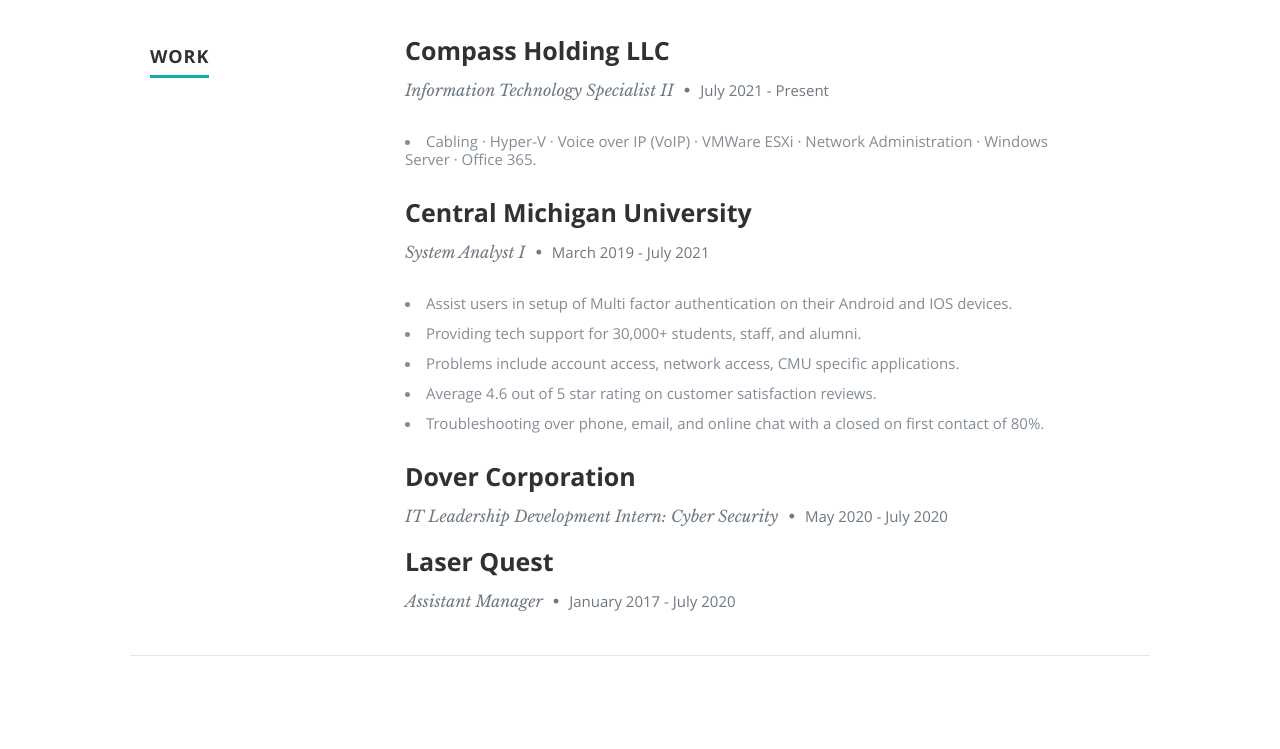
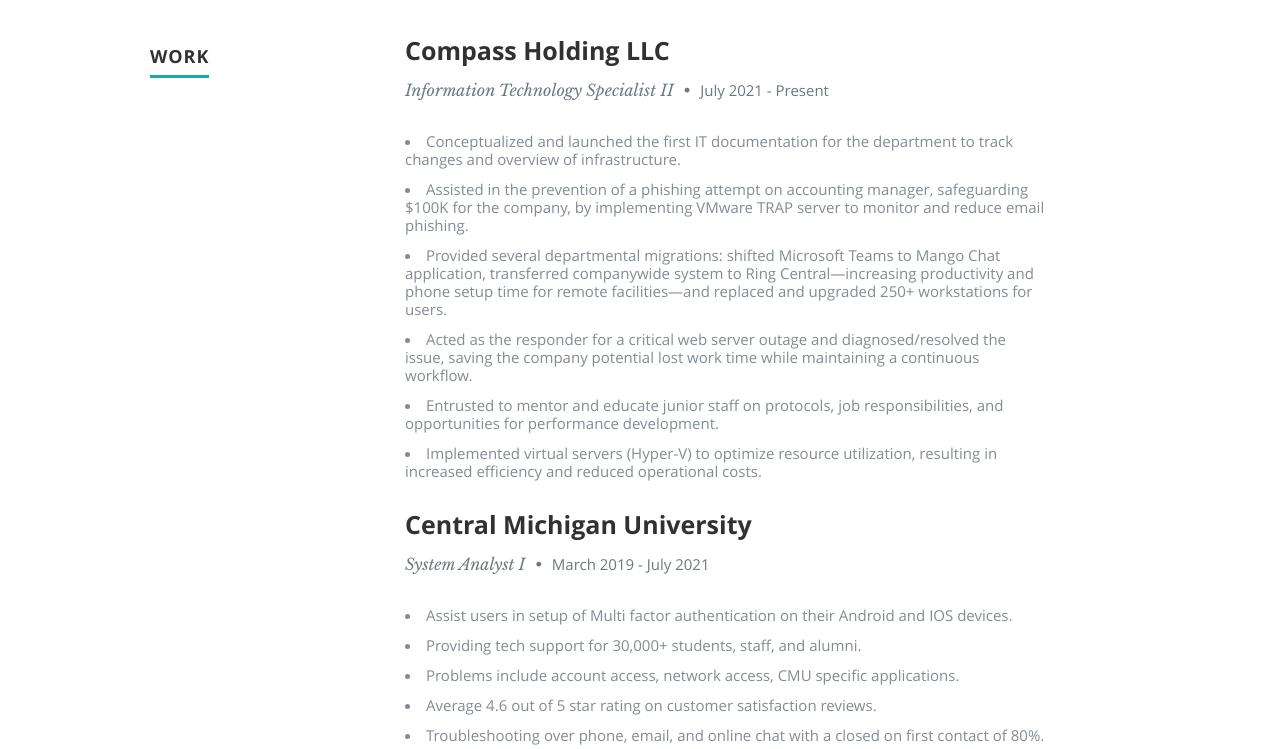
Before and after one commit to jdm0521/azure-resume, a plain HTML site: page frontend/index.html in a window 1280 px wide. Shown: the part 1420-2169 px from the top of the page. Drawn offline with nearby package versions, Linux system fonts and the light colour scheme; no server answers.

Commit message:
changes on front

```diff
--- a/frontend/index.html
+++ b/frontend/index.html
@@ -170,7 +170,19 @@
                   <p class="info">Information Technology Specialist II <span>&bull;</span> <em class="date">July 2021 - Present</em></p>
 
                   <p>
-                  <li>Cabling · Hyper-V · Voice over IP (VoIP) · VMWare ESXi · Network Administration · Windows Server · Office 365.</li>
+
+                     <li>Conceptualized and launched the first IT documentation for the department to track changes and overview of infrastructure.</li>
+                     <li>Assisted in the prevention of a phishing attempt on accounting manager, safeguarding $100K for the company, by
+                        implementing VMware TRAP server to monitor and reduce email phishing.</li>
+                     <li>Provided several departmental migrations: shifted Microsoft Teams to Mango Chat application, transferred
+                        companywide system to Ring Central—increasing productivity and phone setup time for remote facilities—and
+                        replaced and upgraded 250+ workstations for users.</li>
+                     <li>Acted as the responder for a critical web server outage and diagnosed/resolved the issue, saving the company
+                        potential lost work time while maintaining a continuous workflow.</li>
+                     <li>Entrusted to mentor and educate junior staff on protocols, job responsibilities, and opportunities for performance
+                        development.</li>
+                     <li>Implemented virtual servers (Hyper-V) to optimize resource utilization, resulting in increased efficiency and reduced
+                        operational costs. </li>
                   </p>
 
                </div>
--- a/frontend/main.js
+++ b/frontend/main.js
@@ -2,11 +2,12 @@ window.addEventListener('DOMContentLoaded', (event) =>{
     getVistCount();
 })
 
-const functionAPI = 'http://localhost:7071/api/GetResumeCounter';
+const localfunctionAPI = 'http://localhost:7071/api/GetResumeCounter';
+const functionApiURL =  'https://getreumecounter.azurewebsites.net/api/GetResumeCounter?code=iHiPbIWmO8G4BNtApY900-hnDIfUC6n3Bh3uaBfsE_KhAzFuA1EAFA==';
 
 const getVistCount = () => {
     let count = 0;
-    fetch(functionAPI).then(response => {
+    fetch(functionApiURL).then(response => {
         return response.json()
 
     }).then(response =>{
```
